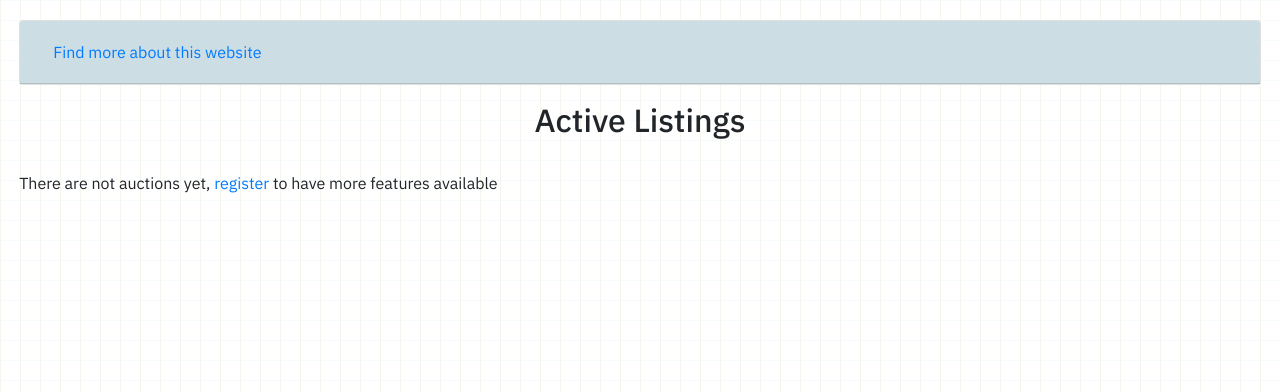
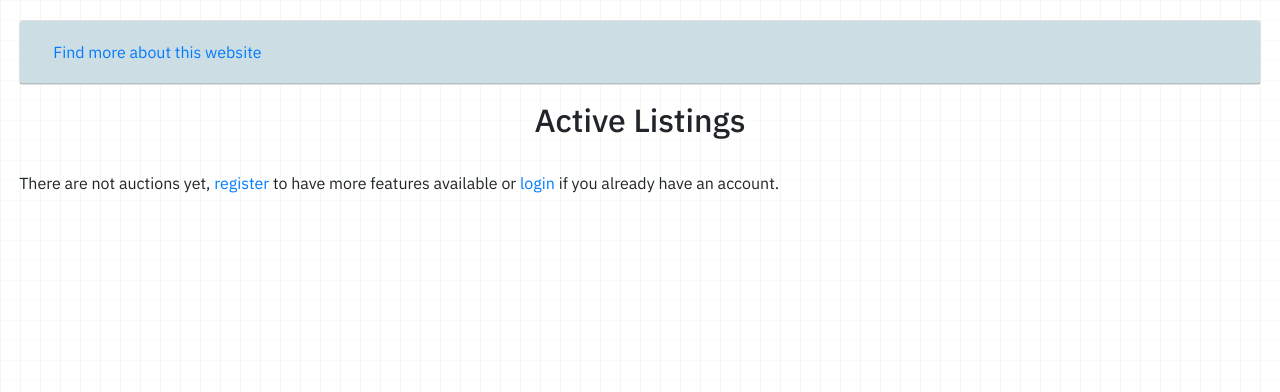
Before and after one commit to MihaiB-dev/Students-Bid-Hub, a Django app: page / in a window 1280 px wide. Shown: the part 100-492 px from the top of the page. Run offline with Django 3.2, Linux system fonts and the light colour scheme; data comes from the database, SQL or seed files in the repository; some libraries are stand-ins or nearby versions.

Commit message:
add more things to empty state

```diff
--- a/commerce/auctions/templates/auctions/index.html
+++ b/commerce/auctions/templates/auctions/index.html
@@ -55,6 +55,6 @@
         </div>
     </div>
     {%empty%}
-    <p>There are not auctions yet, {% if user.is_authenticated %} try to <a href="{% url 'create' %}">create one</a> {%else%} <a href="{% url 'register' %}">register</a> to have more features available {% endif %}</p>
+    <p>There are not auctions yet, {% if user.is_authenticated %} try to <a href="{% url 'create' %}">create one</a> {%else%} <a href="{% url 'register' %}">register</a> to have more features available or <a href="{% url 'login' %}">login</a> if you already have an account.{% endif %}</p>
     {% endfor %}
 {% endblock %}
```
